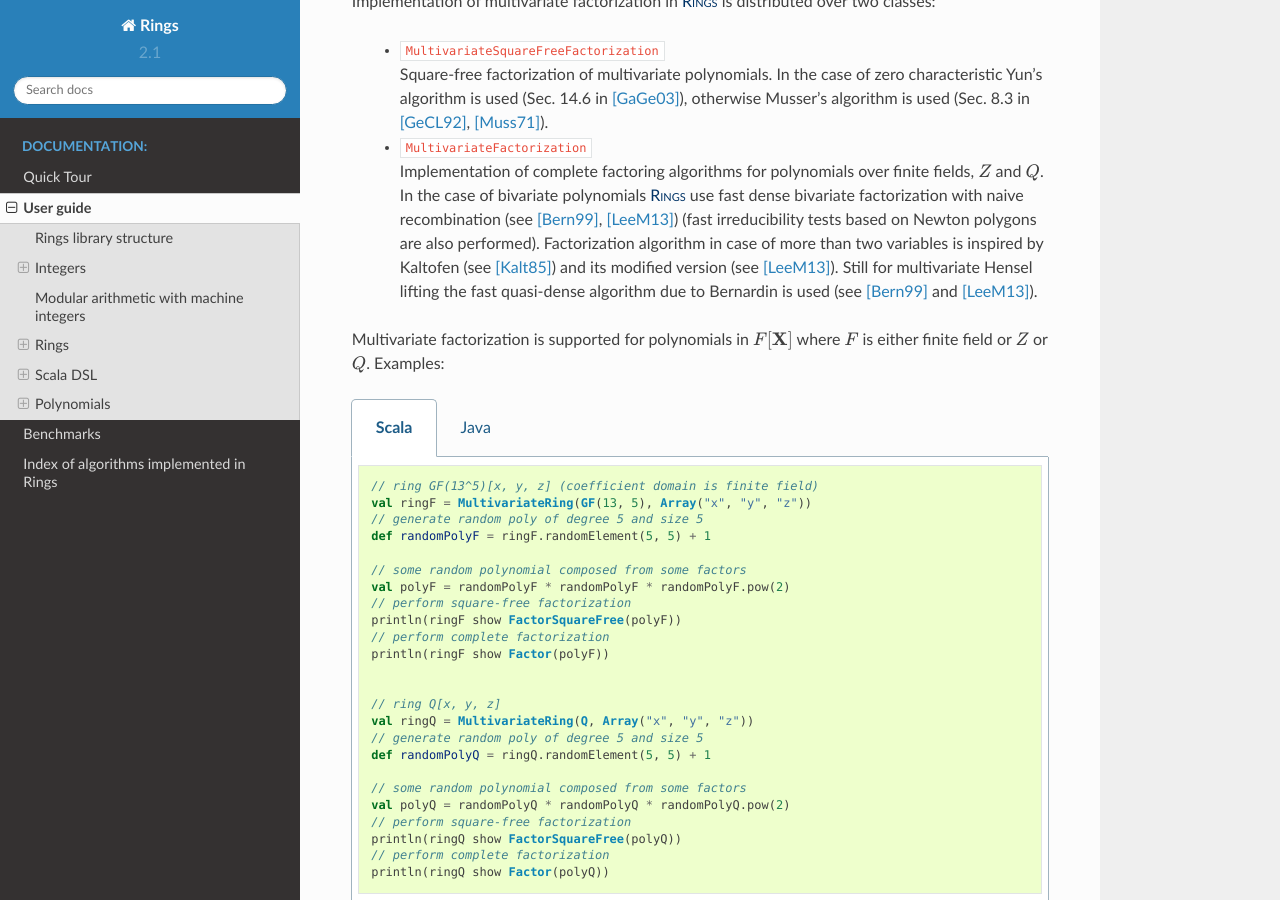
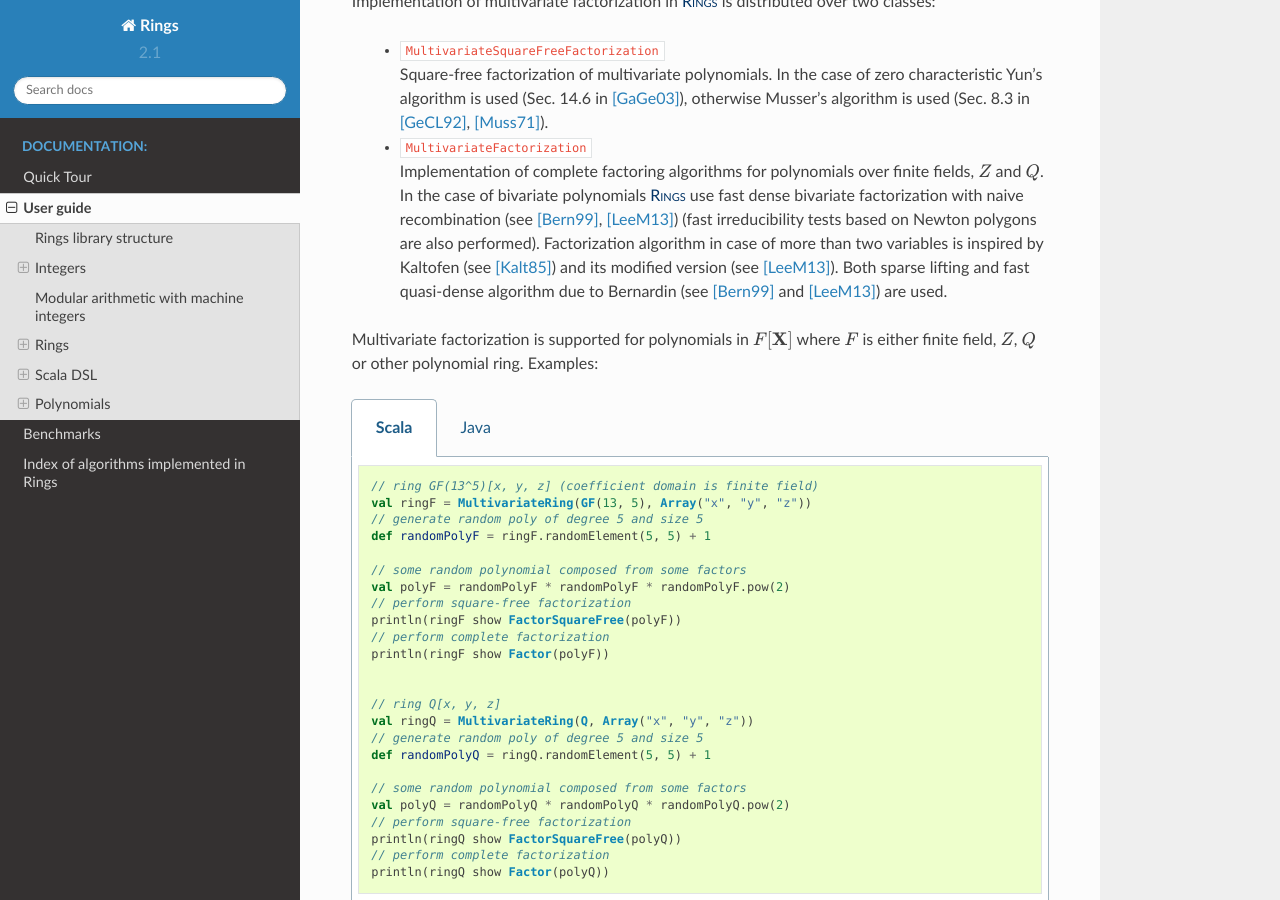
Before and after one commit to PoslavskySV/rings, a Sphinx documentation site: the page built from doc/guide.rst, in a window 1280 px wide and 900 px high, scrolled down 31256 px. Built offline with Sphinx 7.4.7 and the Read the Docs theme 2.0.0, drawn with Linux system fonts in a browser that asks for light colours; some of the changed text lies outside the part shown.

Commit message:
Update guide.rst

```diff
--- a/doc/guide.rst
+++ b/doc/guide.rst
@@ -1334,7 +1334,7 @@
  - ``EqualDegreeFactorization`` |br| Equal-degree factorization using Cantor-Zassenhaus algorithm in both odd and even characteristic (Sec. 14.3 in [GaGe03]_).
  - ``UnivariateFactorization`` |br| Defines upper-level methods and implements factorization over :math:`Z`. In the latter case Hensel lifting (combined linear/quadratic) is used to lift factorization modulo some 32-bit prime number to actual factorization over :math:`Z` and naive recombination to reconstruct correct factors. Examples:
 
-Univariate factorization is supported for polynomials in :math:`F[x]` where :math:`F` is either finite field or :math:`Z` or :math:`Q`. Examples:
+Univariate factorization is supported for polynomials in :math:`F[x]` where :math:`F` is either finite field, :math:`Z`,  :math:`Q` or other polynomial ring. Examples:
 
 .. tabs::
 
@@ -1955,9 +1955,9 @@
 Implementation of multivariate factorization in |Rings| is distributed over two classes:
 
  - ``MultivariateSquareFreeFactorization`` |br| Square-free factorization of multivariate polynomials. In the case of zero characteristic Yun's algorithm is used (Sec. 14.6 in [GaGe03]_), otherwise Musser's algorithm is used (Sec. 8.3 in [GeCL92]_, [Muss71]_).
- - ``MultivariateFactorization`` |br| Implementation of complete factoring algorithms for polynomials over finite fields, :math:`Z` and :math:`Q`. In the case of bivariate polynomials |Rings| use fast dense bivariate factorization with naive recombination (see [Bern99]_, [LeeM13]_) (fast irreducibility tests based on Newton polygons are also performed). Factorization algorithm in case of more than two variables is inspired by Kaltofen (see [Kalt85]_) and its modified version (see [LeeM13]_). Still for multivariate Hensel lifting the fast quasi-dense algorithm due to Bernardin is used (see [Bern99]_ and [LeeM13]_).
-
-Multivariate factorization is supported for polynomials in :math:`F[\mathbf{X}]` where :math:`F` is either finite field or :math:`Z` or :math:`Q`. Examples:
+ - ``MultivariateFactorization`` |br| Implementation of complete factoring algorithms for polynomials over finite fields, :math:`Z` and :math:`Q`. In the case of bivariate polynomials |Rings| use fast dense bivariate factorization with naive recombination (see [Bern99]_, [LeeM13]_) (fast irreducibility tests based on Newton polygons are also performed). Factorization algorithm in case of more than two variables is inspired by Kaltofen (see [Kalt85]_) and its modified version (see [LeeM13]_). Both sparse lifting and fast quasi-dense algorithm due to Bernardin (see [Bern99]_ and [LeeM13]_) are used.
+
+Multivariate factorization is supported for polynomials in :math:`F[\mathbf{X}]` where :math:`F` is either finite field, :math:`Z`, :math:`Q` or other polynomial ring. Examples:
 
 .. tabs::
 
```
